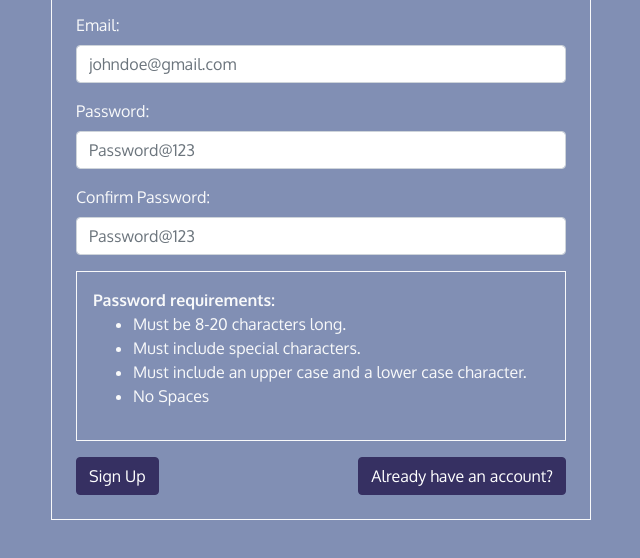
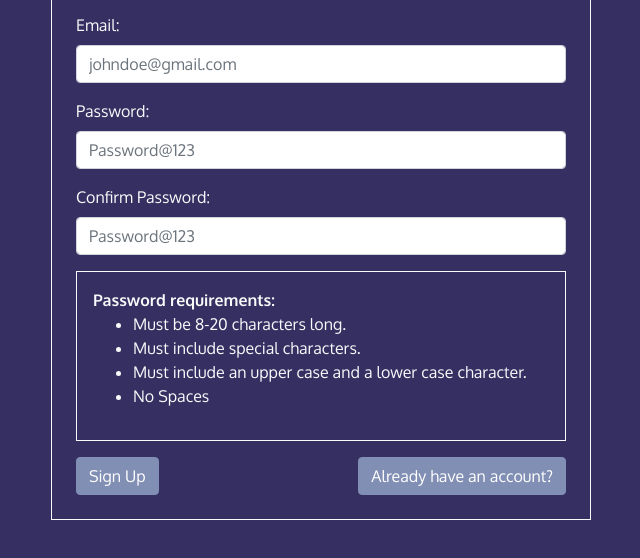
Before and after one commit to STEAM-Center-NYC/viobot, a plain HTML site: page sign-up-page.html in a window 1280 px wide. Shown: the part 208-766 px from the top of the page, without its empty margins (319-959 px from the left). Drawn offline with nearby package versions, Linux system fonts and the light colour scheme.

Commit message:
changed color and added better animation

```diff
--- a/sign-up-page.html
+++ b/sign-up-page.html
@@ -16,7 +16,7 @@ rel="stylesheet"
 href="https://cdnjs.cloudflare.com/ajax/libs/animate.css/4.1.1/animate.min.css"
 />
   </head>
-  <body class="animate__bounceIn bg-secondary">
+  <body class="animate__animated animate__fadeInDown bg-primary">
     <div class="container mt-5">
       <div class="row justify-content-center">
         <div class="col-md-6">
@@ -49,8 +49,8 @@ href="https://cdnjs.cloudflare.com/ajax/libs/animate.css/4.1.1/animate.min.css"
               </ul>
             </div>
             <div class="d-flex justify-content-between">
-            <a href="index.html" type="submit" class="btn btn-primary mt-3">Sign Up</a>
-            <a href="sign-in-page.html" type="submit" class="btn btn-primary mt-3">Already have an account?</a>
+            <a href="index.html" type="submit" class="btn btn-secondary mt-3">Sign Up</a>
+            <a href="sign-in-page.html" type="submit" class="btn btn-secondary mt-3">Already have an account?</a>
           </div>
         </form>
         </div>
```
